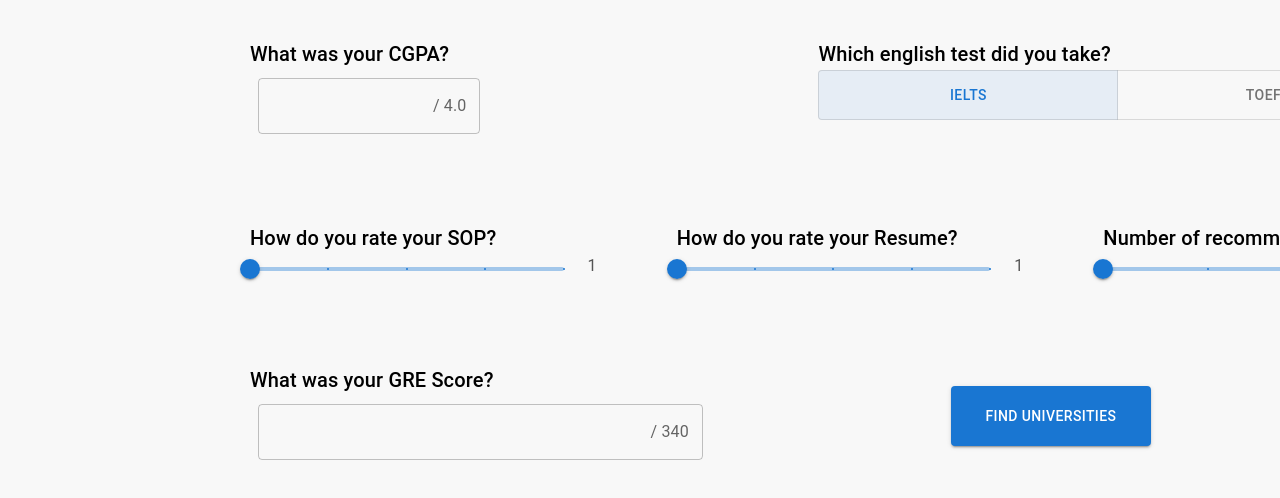
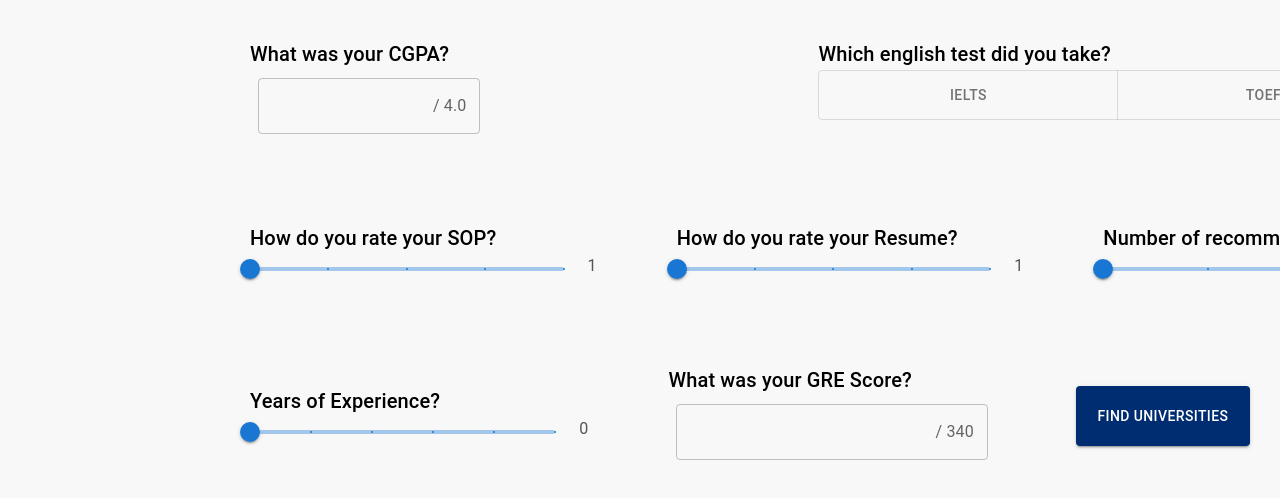
Before and after one commit to Shiva-017/PanoramaEd, a React (Create React App) app in the folder client/: page /find-college in a window 1280 px wide. Shown: the part 380-878 px from the top of the page. Built offline with nearby package versions, Linux system fonts and the light colour scheme; no server answers.

Commit message:
added college suggest page, suggest card and routing to render fetched data from redux

```diff
--- a/client/src/App.tsx
+++ b/client/src/App.tsx
@@ -15,6 +15,7 @@ import CollegeCompare from './home/CollegeCompare/CollegeCompare';
 
 import StudentProfile from './home/StudentPage/StudentProfile';
 import CollegeSuggest from './home/CollegeSuggest/CollegeSuggest';
+import ShortlistCard from './home/StudentPage/ShortlistCard';
 
 type FormValues = {
   title: string;
@@ -27,9 +28,10 @@ function App() {
   return (
      //<CollegePage/>
     // <StudentMetricsForm />
-    //<CollegeCompare />
+    <CollegeCompare />
     //<CollegeSuggest/>
-   <StudentProfile/>
+  //  <StudentProfile/>
+  // <ShortlistCard/>
   )
 
 }
--- a/client/src/home/CollegeSuggest/CollegeSuggest.tsx
+++ b/client/src/home/CollegeSuggest/CollegeSuggest.tsx
@@ -1,33 +1,17 @@
-// CollegeSuggest.tsx
-import React from 'react';
-import Card from './SuggestCard';
+import React, { ReactNode } from 'react';
+import { ReactElement } from "react";
+import { useSelector } from 'react-redux';
+import { getSuggestedPrograms } from '../../store/slices/college-suggest';
+import SuggestCard from './SuggestCard';
 
-const CollegeSuggest: React.FC = () => {
-  // Sample data for 9 cards
-  const cardsData = [
-    { collegeName: 'College A', programName: 'Program 1' },
-    { collegeName: 'College B', programName: 'Program 2' },
-    { collegeName: 'College C', programName: 'Program 3' },
-    { collegeName: 'College D', programName: 'Program 4' },
-    { collegeName: 'College E', programName: 'Program 5' },
-    { collegeName: 'College F', programName: 'Program 6' },
-    { collegeName: 'College G', programName: 'Program 7' },
-    { collegeName: 'College H', programName: 'Program 8' },
-    { collegeName: 'College I', programName: 'Program 9' },
-  ];
+const CollegeSuggest: React.FC = (): ReactElement => {
+    const suggestedPrograms = useSelector(getSuggestedPrograms());
 
   return (
-    <div className="collegesuggest">
-      <h1>Suggested Colleges and Programs</h1>
-      <div className="suggestcard-container">
-        {cardsData.map((data, index) => (
-          <Card
-            key={index}
-            collegeName={data.collegeName}
-            programName={data.programName}
-          />
-        ))}
-      </div>
+    <div>
+        {suggestedPrograms.map((program)=>{
+           return( <SuggestCard program={program}/>)
+        })}
     </div>
   );
 };
--- a/client/src/home/CollegeSuggest/SuggestCard.tsx
+++ b/client/src/home/CollegeSuggest/SuggestCard.tsx
@@ -1,16 +1,44 @@
-import React from 'react';
+import React, { ReactNode } from 'react';
+import { Avatar, Card, CardActions, CardContent, CardHeader, IconButton, Stack, Typography } from "@mui/material";
+import logo from '../../resources/neulogo.jpg';
+import FavoriteBorderIcon from '@mui/icons-material/FavoriteBorder';
+import AttachMoneyIcon from '@mui/icons-material/AttachMoney';
+import AccessTimeFilledIcon from '@mui/icons-material/AccessTimeFilled';
+import College, { Program } from '../../models/college';
+import { ReactElement } from "react";
 
-interface SuggestCardProps {
-  collegeName: string;
-  programName: string;
+
+type Props = {
+  program: Program;
 }
 
-const SuggestCard: React.FC<SuggestCardProps> = ({ collegeName, programName }) => {
+const SuggestCard: React.FC<Props> = (props: Props): ReactElement => {
   return (
-    <div className="suggestcard">
-      <h3>{collegeName}</h3>
-      <p>{programName}</p>
-    </div>
+
+
+    <Card sx={{ maxWidth: 345, borderTop: 5, borderColor: "#0039a6", borderRadius: 1, paddingBottom: 3, paddingTop: 3, display: "flex", flexDirection: "column", justifyContent: "center", alignItems: "center" }}>
+      <Avatar src={props.program.universityLogo} sx={{ margin: "auto" }} />
+
+      <CardHeader
+        title={props.program.name}
+      />
+      <Typography variant='body1'>{props.program.state}</Typography>
+      <CardContent sx={{ display: "flex", justifyContent: "center" }}>
+        <Typography variant="body1" sx={{ color: "#FF3800" }}>
+          {props.program.name}
+        </Typography>
+      </CardContent>
+      <Stack direction="row" spacing={6}>
+        <Stack direction="row" spacing={1}>
+          <AttachMoneyIcon fontSize='small' />
+          <Typography variant="body2">${props.program.fee}</Typography>
+        </Stack>
+        <Stack direction="row" spacing={1}>
+          <AccessTimeFilledIcon fontSize='small' />
+          <Typography variant="body2">{props.program.duration} months</Typography>
+        </Stack>
+      </Stack>
+    </Card>
   );
 };
 
--- a/client/src/home/StudentMetrics/StudentMetricsForm.tsx
+++ b/client/src/home/StudentMetrics/StudentMetricsForm.tsx
@@ -1,9 +1,13 @@
-import { Box, Button, FormControl, InputAdornment, OutlinedInput, SelectChangeEvent, Slider, Stack, ToggleButton, ToggleButtonGroup, Typography } from "@mui/material";
+import { Box, Button, FormControl, InputAdornment, OutlinedInput, SelectChangeEvent, Slider, Stack, ThemeProvider, ToggleButton, ToggleButtonGroup, Typography } from "@mui/material";
 import { ReactElement } from "react";
-
+import { useDispatch } from "react-redux";
 import React from "react";
 import StudentMetricField from "./StudentMetricField";
 import { collegeOptions, countryOptions, courseOptions, majorOptions } from "../../constants/menuItems";
+import theme from "../../providers/themeProvider";
+import { AppDispatch } from "../../store";
+import { loadSuggestedPrograms } from "../../store/slices/college-suggest";
+import { useNavigate } from "react-router-dom";
 
 
 const StudentMetricsForm: React.FC = (): ReactElement => {
@@ -16,8 +20,62 @@ const StudentMetricsForm: React.FC = (): ReactElement => {
     const [sopRating, setSOPRating] = React.useState<number>(1);
     const [resumeRating, setResumeRating] = React.useState<number>(1);
     const [lorReq, setLorReq] = React.useState<number>(0);
+    const [exp, setExp] = React.useState<number>(0);
+    const [englishTest, setEnglishTest] = React.useState<string>('');
+    const [greScore, setGreScore] = React.useState<string>('');
+    const [englishScore, setEnglishScore] = React.useState<string>('');
+    const [cgpa, setCgpa] = React.useState<string>('');
+
+    const dispatch = useDispatch<AppDispatch>();
+    const navigate = useNavigate();
+
+    const findSuggestedColleges = async () => {
+        let englishTestScore = {};
+        if (englishTest === "TOEFL") {
+            englishTestScore = {
+                toeflScore: englishScore
+            }
+        } else if (englishTest === "IELTS") {
+            englishTestScore = {
+                ieltsScore: englishScore
+            }
+        }
+        const studentMetrics = {
+            studentData: {
+                greScore: greScore,
+                ...englishTestScore,
+                cgpa: cgpa,
+                sopRating: sopRating,
+                lorRequired: lorReq,
+            },
+            exp: exp,
+            resumeRating: resumeRating
+        }
+
+        try {
+            const response = await fetch(`http://localhost:3001/programs/suggest`, {
+                method: "POST",
+                headers: {
+                    "Content-Type": "application/json",
+
+                },
+                body: JSON.stringify(studentMetrics),
+            });
+
+            if (!response.ok) {
+                throw new Error(`HTTP error! Status: ${response.status}`);
+            }
+
+            const data = await response.json();
+            dispatch(loadSuggestedPrograms(data));
+            navigate('/suggested-colleges')
 
 
+        } catch (error) {
+            console.error("Error:", error);
+        }
+
+    }
 
 
     const handleAlignment = (
@@ -36,7 +94,9 @@ const StudentMetricsForm: React.FC = (): ReactElement => {
     const handleLorSliderChange = (event: Event, newValue: number | number[]) => {
         setLorReq(newValue as number);
     };
-
+    const handleExpSliderChange = (event: Event, newValue: number | number[]) => {
+        setExp(newValue as number);
+    };
 
 
     const handleChange = (event: SelectChangeEvent<string>) => {
@@ -62,8 +122,8 @@ const StudentMetricsForm: React.FC = (): ReactElement => {
         }
     };
 
-
     return (
+        <ThemeProvider theme={theme}>
             <div>
                 <Typography variant={"h4"}>Take us through your dream education</Typography>
                 <FormControl>
@@ -90,26 +150,43 @@ const StudentMetricsForm: React.FC = (): ReactElement => {
                                         inputProps={{
                                             'aria-label': 'weight',
                                         }}
+                                        onChange={(e) => { setCgpa(e.target.value) }}
                                     />
                                 </FormControl>
                             </div>
                             <div style={{ marginLeft: 330 }}>
                                 <Typography variant="h6" >Which english test did you take?</Typography>
                                 <ToggleButtonGroup
-                                color="primary"
                                     value={alignment}
                                     exclusive
-                                onChange={handleAlignment}
+                                    onChange={(event, newAlignment) => {
+                                        setEnglishTest(newAlignment);
+                                    }}
                                     aria-label="text alignment"
                                 >
-                                <ToggleButton value="left" aria-label="left aligned" sx={{ width: 300, height: 50 }}>
+                                    <ToggleButton value="IELTS" aria-label="left aligned" sx={{ width: 300, height: 50 }} >
                                         IELTS
                                     </ToggleButton>
 
-                                <ToggleButton value="right" aria-label="right aligned" sx={{ width: 300, height: 50 }}>
+                                    <ToggleButton value="TOEFL" aria-label="right aligned" sx={{ width: 300, height: 50 }}>
                                         TOEFL
                                     </ToggleButton>
                                 </ToggleButtonGroup>
+                                {englishTest !== "" ? <div>
+                                    <Typography variant="body1" sx={{ mt: 2 }}>What was your {englishTest} Score?</Typography>
+                                    <FormControl sx={{ m: 1, width: '35ch' }} variant="outlined">
+                                        <OutlinedInput
+                                            id="outlined-adornment-weight"
+                                            endAdornment={<InputAdornment position="end">{englishTest === 'IELTS' ? "/9" : "/120"}</InputAdornment>}
+                                            aria-describedby="outlined-weight-helper-text"
+                                            inputProps={{
+                                                'aria-label': 'weight',
+                                            }}
+                                            onChange={(e) => setEnglishScore(e.target.value)}
+                                        />
+                                    </FormControl>
+                                </div> : null}
+
                             </div>
                         </Stack>
 
@@ -118,7 +195,7 @@ const StudentMetricsForm: React.FC = (): ReactElement => {
                             <Stack direction="row" justifyContent="center" spacing={10} sx={{ width: 1200 }}>
                                 <Box sx={{ width: 400 }}>
                                     <Typography variant="h6" >How do you rate your SOP?</Typography>
-                                <Stack direction="row"  spacing={3}>
+                                    <Stack direction="row" spacing={3}>
                                         <Slider
                                             aria-label="SOP-Rating"
                                             defaultValue={1}
@@ -151,8 +228,9 @@ const StudentMetricsForm: React.FC = (): ReactElement => {
                                 </Box>
                                 <Box sx={{ width: 400 }}>
                                     <Typography variant="h6" >Number of recommendations?</Typography>
-                                <Stack direction="row"  spacing={3}>
+                                    <Stack direction="row" spacing={3}>
                                         <Slider
+
                                             aria-label="LOR-Count"
                                             defaultValue={0}
                                             onChange={handleLorSliderChange}
@@ -166,10 +244,26 @@ const StudentMetricsForm: React.FC = (): ReactElement => {
                                     </Stack>
                                 </Box>
                             </Stack>
-                        <Stack direction="row" sx={{ width: 1000, margin: 3 }} spacing={30} alignItems="center">
+                            <Stack direction="row" sx={{ width: 1000, margin: 3 }} spacing={10} alignItems="center">
+                                <Box sx={{ width: 400 }}>
+                                    <Typography variant="h6" >Years of Experience?</Typography>
+                                    <Stack direction="row" spacing={3}>
+                                        <Slider
+                                            aria-label="experience"
+                                            defaultValue={0}
+                                            onChange={handleExpSliderChange}
+                                            valueLabelDisplay="auto"
+                                            step={1}
+                                            marks
+                                            min={0}
+                                            max={5}
+                                        />
+                                        <Typography>{exp}</Typography>
+                                    </Stack>
+                                </Box>
                                 <div>
                                     <Typography variant="h6" >What was your GRE Score?</Typography>
-                                <FormControl sx={{ m: 1, width: '50ch' }} variant="outlined">
+                                    <FormControl sx={{ m: 1, width: '35ch' }} variant="outlined">
                                         <OutlinedInput
                                             id="outlined-adornment-weight"
                                             endAdornment={<InputAdornment position="end">/ 340</InputAdornment>}
@@ -177,16 +271,18 @@ const StudentMetricsForm: React.FC = (): ReactElement => {
                                             inputProps={{
                                                 'aria-label': 'weight',
                                             }}
+                                            onChange={(e) => setGreScore(e.target.value)}
                                         />
                                     </FormControl>
                                 </div>
-                            <Button variant="contained" sx={{ height: 60, width: 200 }}>Find universities</Button>
+                                <Button variant="contained" color="button" sx={{ height: 60, width: 200, marginTop: 5 }} onClick={findSuggestedColleges}>Find universities</Button>
                             </Stack>
                         </Stack>
                     </Stack>
 
                 </FormControl>
             </div>
+        </ThemeProvider>
     );
 }
 
--- a/client/src/models/college.ts
+++ b/client/src/models/college.ts
@@ -29,6 +29,8 @@ export interface Program {
   name: string,
   ranking: string,
   university: string,
+  universityLogo: string;
+  state: string;
   fee: string,
   deadline?: string,
   duration?: string,
--- a/client/src/routes/Root.tsx
+++ b/client/src/routes/Root.tsx
@@ -1,9 +1,13 @@
+import { Provider } from "react-redux"
 import { Outlet } from "react-router-dom"
+import store from "../store"
 
 export default () => {
     return (
+        < Provider store={store}>
         <>
             <Outlet />
         </>
+        </Provider>
     )
 }
--- a/client/src/routes/router.tsx
+++ b/client/src/routes/router.tsx
@@ -4,6 +4,8 @@ import App from "../App";
 import CollegeDetails from "../home/CollegePage/CollegePage";
 import CollegeCompare from "../home/CollegeCompare/CollegeCompare";
 import StudentMetricsForm from "../home/StudentMetrics/StudentMetricsForm";
+import CollegeSuggest from "../home/CollegeSuggest/CollegeSuggest";
+
 
 export default createBrowserRouter([
     {
@@ -26,6 +28,10 @@ export default createBrowserRouter([
             {
                 path: '/find-college',
                 element: <StudentMetricsForm/>
+            },
+            {
+                path: '/suggested-colleges',
+                element: <CollegeSuggest/>
             }
         ]
     }
--- a/client/src/store/index.ts
+++ b/client/src/store/index.ts
@@ -1,13 +1,15 @@
 import { configureStore } from "@reduxjs/toolkit";
 
 import collegeSlice from "./slices/college-slice";
-import postSlice from "./slices/StudentPost-slice"
+import postSlice from "./slices/StudentPost-slice";
+import programSuggestSlice from "./slices/college-suggest";
 
 
 export const store = configureStore({
     reducer:{
         [collegeSlice.name]: collegeSlice.reducer,
-        [postSlice.name]: postSlice.reducer
+        [postSlice.name]: postSlice.reducer,
+        [programSuggestSlice.name]: programSuggestSlice.reducer,
 
     }
 });
--- /dev/null
+++ b/client/src/store/slices/college-suggest.ts
@@ -0,0 +1,29 @@
+import { PayloadAction, createSlice } from "@reduxjs/toolkit";
+
+import { Program } from "../../models/college";
+import { AppState } from "..";
+
+
+
+export type SuggestedProgramsState = Program[];
+
+const initialState : SuggestedProgramsState = [];
+
+
+const programSuggestSlice = createSlice(
+    {
+        name: 'suggestedPrograms',
+        initialState,
+        reducers:{
+            loadSuggestedPrograms: (state, action: PayloadAction<SuggestedProgramsState>)=>{
+                return action.payload;
+            }
+        }
+    }
+);
+
+export const {loadSuggestedPrograms} = programSuggestSlice.actions;
+export const getSuggestedPrograms = ()=>{
+    return (state: AppState)=> state.suggestedPrograms;
+}
+export default programSuggestSlice;
```
Lines whose indentation alone changed are shown as unchanged.
